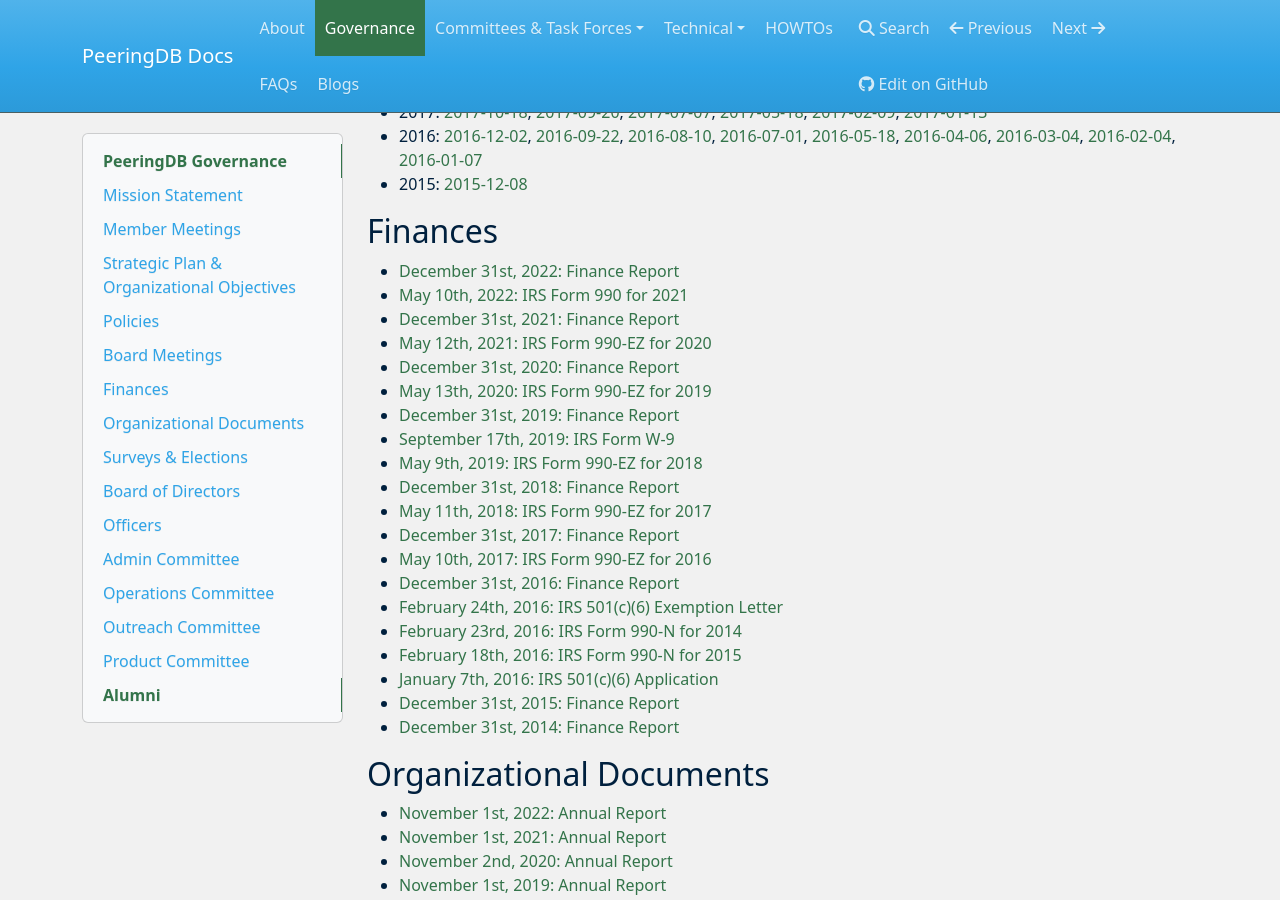
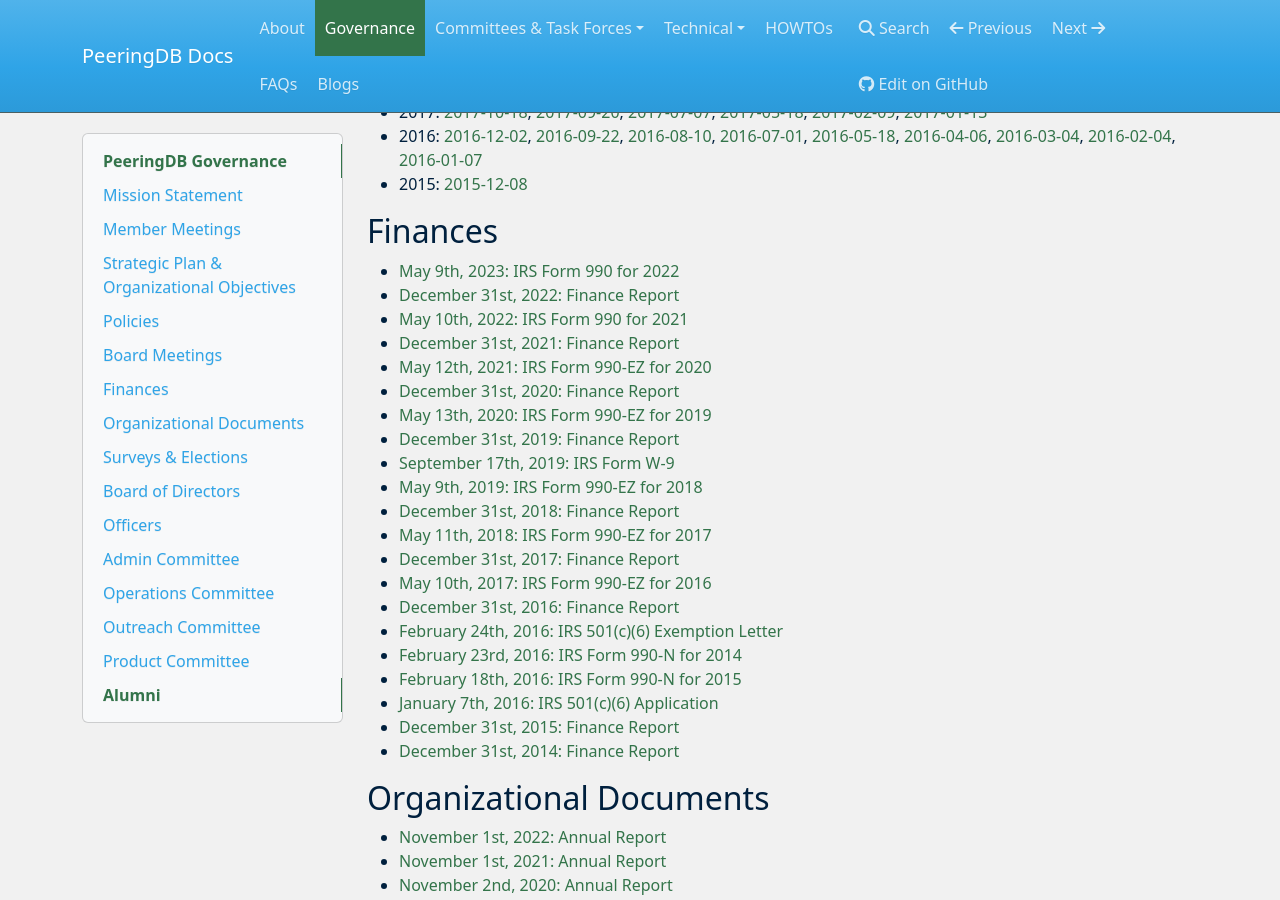
Before and after one commit to peeringdb/docs, an MkDocs documentation site: the page built from docs/gov.md, in a window 1280 px wide and 900 px high, scrolled down 987 px. Built offline with MkDocs 1.6.1, drawn with Linux system fonts in a browser that asks for light colours; nearby versions of some CDN libraries.

Commit message:
IRS Form 990.

```diff
--- a/docs/gov.md
+++ b/docs/gov.md
@@ -45,6 +45,7 @@
 
 ## Finances
 
+- [May 9th, 2023: IRS Form 990 for 2022](gov/finances/2023-05-09_2022_Form_990.pdf)
 - [December 31st, 2022: Finance Report](gov/finances/2022-12-31_PeeringDB_Finances.pdf)
 - [May 10th, 2022: IRS Form 990 for 2021](gov/finances/2022-05-10_2021_Form_990.pdf)
 - [December 31st, 2021: Finance Report](gov/finances/2021-12-31_PeeringDB_Finances.pdf)
```
Also changed, not shown: 1 other file.
